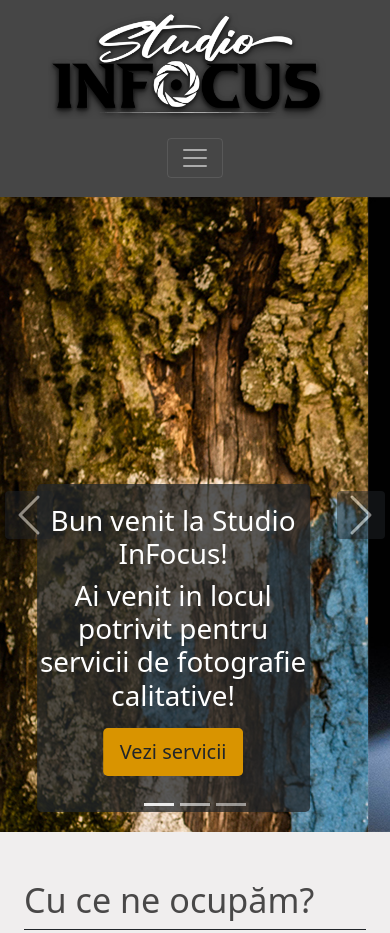
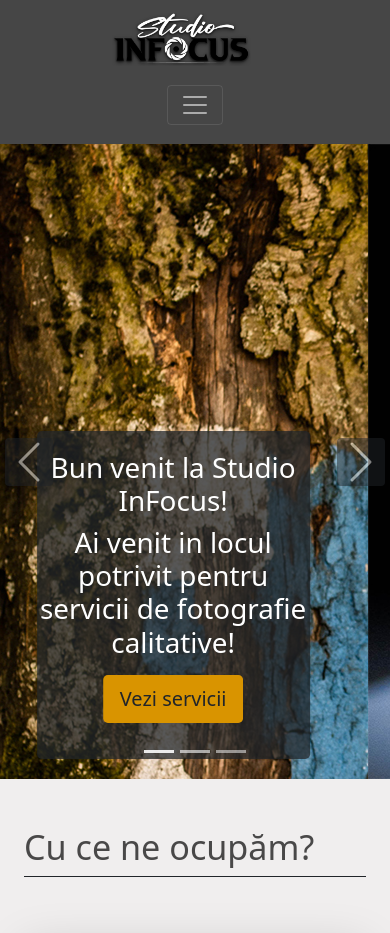
Before and after one commit to serbanlex/studio-infocus, a plain HTML site: page index.html in a window 390 px wide. Shown: the top 933 px of the page. Drawn offline with nearby package versions, Linux system fonts and the light colour scheme.

Commit message:
Fix sedinte.html modal, fix navbar logo

```diff
--- a/css/styles.css
+++ b/css/styles.css
@@ -288,7 +288,19 @@ margin-bottom: 1.5rem;
 
 @media only screen and (max-width: 1500px) {
     .navbar-brand img {
+        width: 25%;
+    }
+}
+
+@media only screen and (max-width: 1200px) {
+    .navbar-brand img {
         width: 50%;
+    }
+}
+
+@media only screen and (max-width: 900px) {
+    .navbar-brand img {
+        width: 80%;
     }
 }
 
@@ -303,7 +315,8 @@ margin-bottom: 1.5rem;
 
     .navbar-brand img {
         padding-bottom: 5%;
-        width: 100%;
+        width: 50%;
+        margin-left: 4rem;
     }
 
     .panic-footer-width {
```
Also changed, not shown: sedinte.html (+15 -0 lines).
